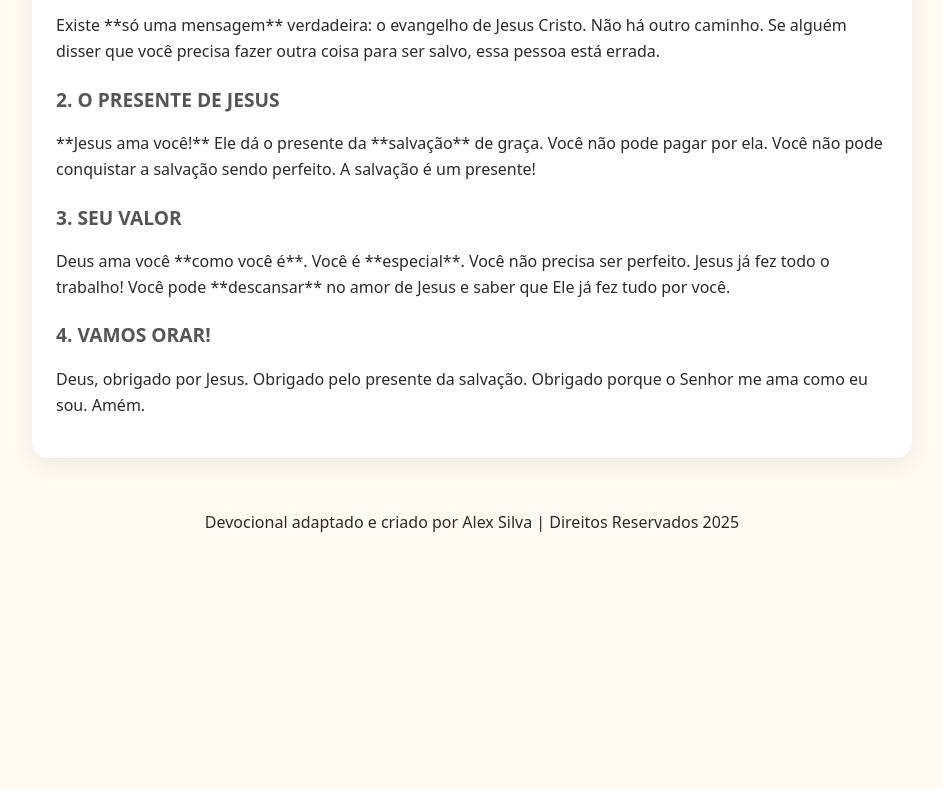
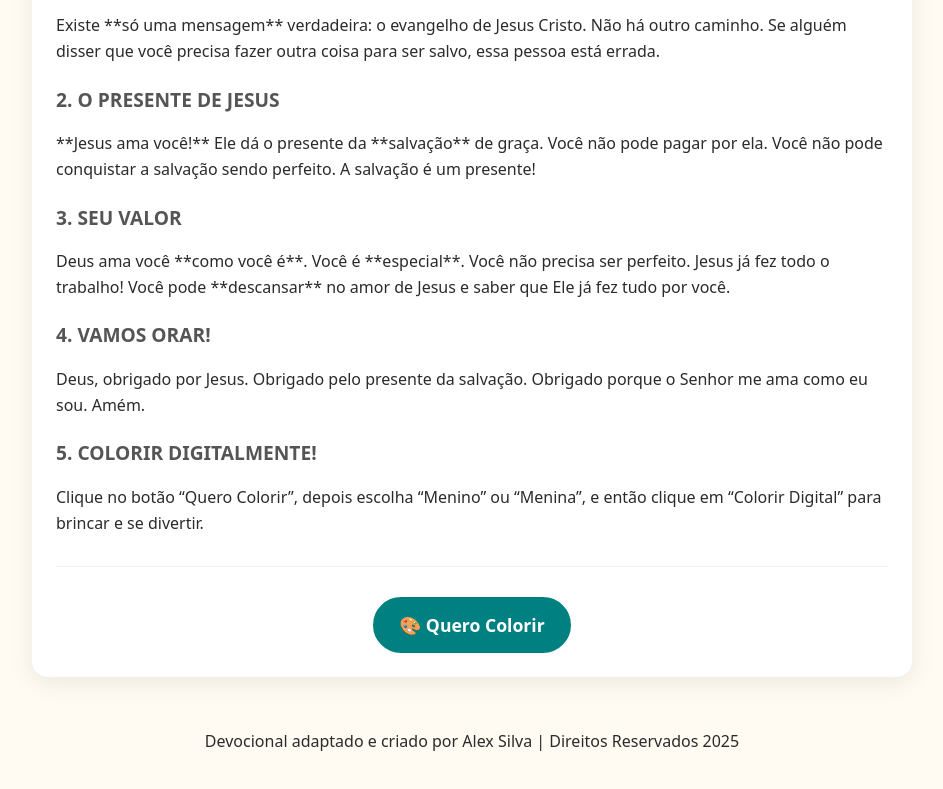
Before and after one commit to AlexConsulting/devocional, a plain HTML site: page acessibilidade/dia-1/index.html in a window 1280 px wide. Shown: the part 543-1332 px from the top of the page, without its empty margins (168-1111 px from the left). Before the commit the page ends 1135 px from the top, so only its background shows below. Drawn offline with Linux system fonts and the light colour scheme.

Commit message:
Add files via upload

```diff
--- a/acessibilidade/dia-1/index.html
+++ b/acessibilidade/dia-1/index.html
@@ -6,7 +6,7 @@
     <title>Devocional Acessível - Libras - Dia 1</title>
 
     <style>
-        /* CSS OMITIDO POR SER O MESMO DAS VERSÕES ANTERIORES */
+        /* CSS Base */
         :root {
             --bg: #fffaf2;
             --text: #2b2b2b;
@@ -39,6 +39,7 @@
         .bible-ref { font-weight: 600; color: #008080; display: block; margin-bottom: 10px; }
         .verse { font-style: italic; font-size: 1.1rem; color: #777; border-left: 4px solid #ccc; padding-left: 10px; margin: 20px 0; }
 
+        /* Estilo do botão Voltar (mantido do original) */
         #btnReturn {
             display: inline-flex;
             align-items: center;
@@ -57,24 +58,53 @@
         }
         #btnReturn:hover { background: #555; border-color: #555; color: #fff; }
 
+        /* NOVO ESTILO: Container e Botão no Final do Card */
+        .footer-buttons {
+            text-align: center; /* Centraliza o botão */
+            padding-top: 30px;
+            margin-top: 30px;
+            border-top: 1px solid #eee; /* Linha de separação */
+        }
+
+        .action-btn {
+            display: inline-flex;
+            align-items: center;
+            gap: 8px;
+            /* Estilos de destaque para "Quero Colorir" */
+            border: 2px solid var(--theme);
+            background: var(--theme);
+            color: #fff;
+            border-radius: 999px;
+            padding: 12px 24px;
+            font-weight: 700;
+            cursor: pointer;
+            font-size: 1.1rem;
+            text-decoration: none;
+            transition: all 0.2s ease;
+        }
+        .action-btn:hover {
+            background: #006666; /* Tom mais escuro no hover */
+            border-color: #006666;
+        }
+
+        /* Estilos Responsivos */
         @media (max-width: 600px) {
              .title { font-size: 1.5rem; }
             .card { padding: 16px; }
         }
 
-        /* ⭐️ NOVO CSS COPIADO DO SEU ARQUIVO FUNCIONAL PARA POSICIONAMENTO ⭐️ */
+        /* CSS para Forçar Posicionamento do V-Libras (Solução Comprovada) */
         div[vw] {
             position: fixed !important;
             right: 15px !important;
             left: auto !important;
-            top: 60% !important; /* Posição que funciona no seu outro arquivo */
+            top: 60% !important;
             bottom: auto !important;
             z-index: 998 !important;
         }
-
         @media (max-width: 600px) {
             div[vw] {
-                top: 72% !important; /* Ajuste para mobile */
+                top: 72% !important;
                 right: 5px !important;
             }
         }
@@ -93,6 +123,7 @@
             <a id="btnReturn" href="../../index.html">
                 ⬅️ Voltar ao Devocional Principal
             </a>
+
         </div>
     </header>
 
@@ -131,7 +162,18 @@
                 <p>
                     Deus, obrigado por Jesus. Obrigado pelo presente da salvação. Obrigado porque o Senhor me ama como eu sou. Amém.
                 </p>
+				<h3 class="topic">5. COLORIR DIGITALMENTE!</h3>
+                <p>
+                   Clique no botão “Quero Colorir”, depois escolha “Menino” ou “Menina”, e então clique em “Colorir Digital” para brincar e se divertir.
+                </p>
             </div>
+
+            <div class="footer-buttons">
+                <a id="btnColoring" class="action-btn" href="../../index.html">
+                    🎨 Quero Colorir
+                </a>
+            </div>
+
         </div>
     </div>
 
```
